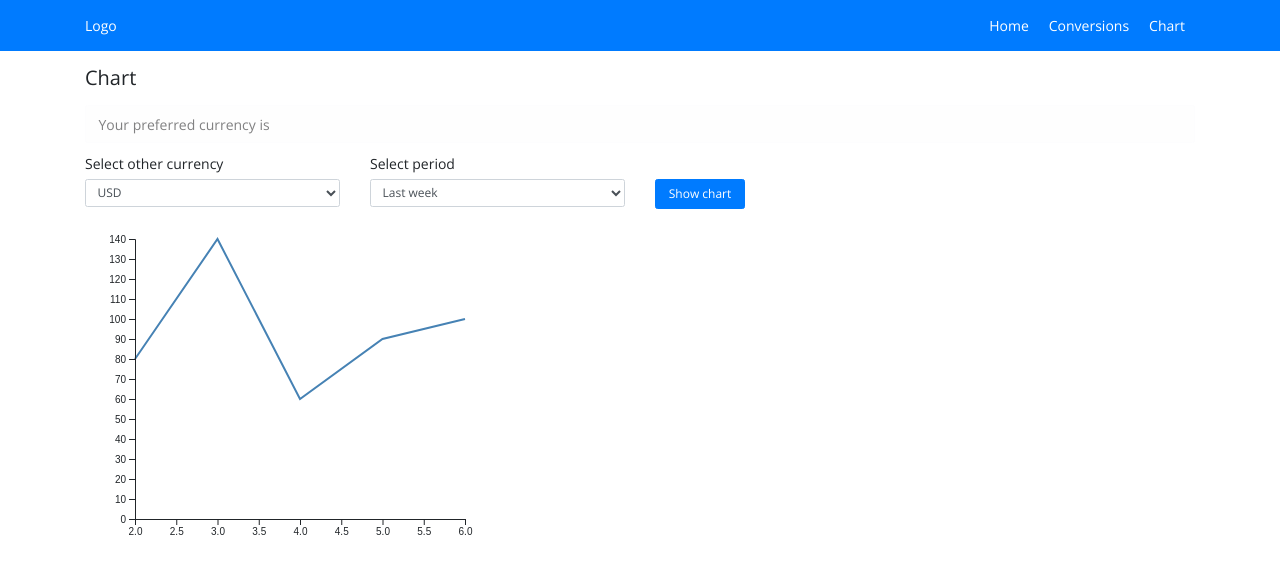
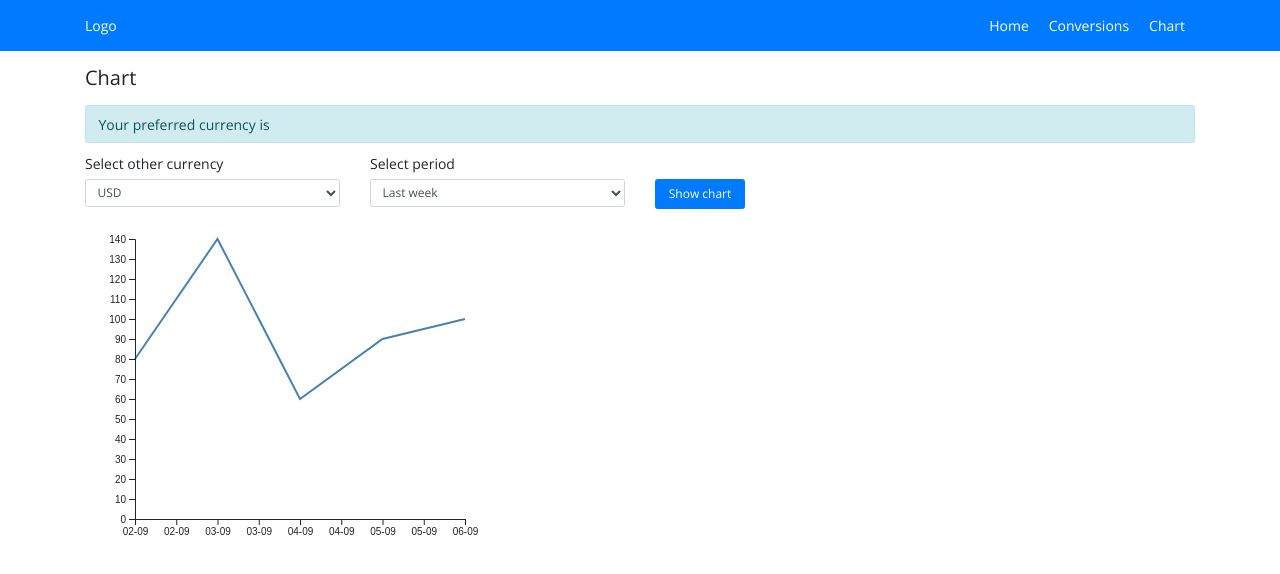
Before and after one commit to dhananjaym11/react-currency, a React (Create React App) app: page /chart in a window 1280 px wide. Shown: the top 574 px of the page. Built offline with nearby package versions, Linux system fonts and the light colour scheme.

Commit message:
Added chart changes

```diff
--- a/src/components/LineChart/LineChart.js
+++ b/src/components/LineChart/LineChart.js
@@ -22,19 +22,8 @@ class LineChart extends Component {
             width = orgWidth - margin.left - margin.right,
             height = orgHeight - margin.top - margin.bottom;
 
-        data.forEach((d) => {
-            d.date = +d.date;
-            d.amount = +d.amount;
-        });
-
-        // const xScale = d3.scaleTime()
-        //     .domain([
-        //         new Date(data[0].date),
-        //         new Date(data[data.length - 1].date)
-        //     ])
-        //     .range([0, width]);
-        const xScale = d3.scaleLinear()
-            .domain([d3.min(data, d => d.date), d3.max(data, d => d.date)])
+        const xScale = d3.scaleUtc()
+            .domain(d3.extent(data, d => d.date))
             .range([0, width]);
         const yScale = d3.scaleLinear()
             .domain([0, d3.max(data, d => d.amount)])
@@ -46,8 +35,7 @@ class LineChart extends Component {
 
         const xAxis = d3.axisBottom()
             .scale(xScale)
-        // .tickFormat(d => d + '-A');
-        // .tickFormat(d3.timeFormat("%m-%Y"));
+            .tickFormat(d3.timeFormat("%d-%m"));
         const yAxis = d3.axisLeft()
             .scale(yScale)
 
--- a/src/containers/Chart/Chart.js
+++ b/src/containers/Chart/Chart.js
@@ -9,17 +9,11 @@ class ChartContainer extends React.Component {
         timeRange: 'week',
         otherCurrency: 'USD',
         chartdata: [
-            // { date: '9 - 2 - 2020', amount: 1.1861 },
-            // { date: '9 - 3 - 2020', amount: 1.1813 },
-            // { date: '9 - 4 - 2020', amount: 1.1842 },
-            // { date: '9 - 5 - 2020', amount: 1.1824 },
-            // { date: '9 - 6 - 2020', amount: 1.1785 }
-
-            { date: 2, amount: 80 },
-            { date: 3, amount: 140 },
-            { date: 4, amount: 60 },
-            { date: 5, amount: 90 },
-            { date: 6, amount: 100 }
+            { date: new Date('9-2-2020'), amount: 80 },
+            { date: new Date('9-3-2020'), amount: 140 },
+            { date: new Date('9-4-2020'), amount: 60 },
+            { date: new Date('9-5-2020'), amount: 90 },
+            { date: new Date('9-6-2020'), amount: 100 }
         ]
     }
 
@@ -79,7 +73,7 @@ class ChartContainer extends React.Component {
             <div className="chart-page">
                 <h2 className="page-title">Chart</h2>
 
-                <div className="alert alert-light">Your preferred currency is {preferredCurrency}</div>
+                <div className="alert alert-info">Your preferred currency is {preferredCurrency}</div>
                 <form>
                     <div className="row">
                         <div className="form-group col-3">
```
